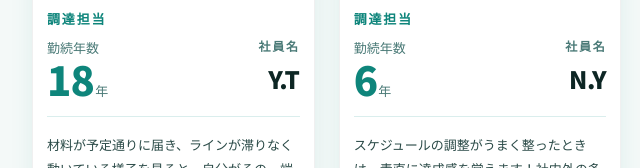
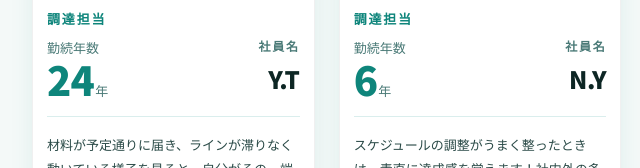
Before and after one commit to otsukahori/saiyousite, a plain HTML site: page shokusha/chotatsu.html in a window 1280 px wide. Shown: the part 852-1020 px from the top of the page, 160-800 px from the left. Drawn offline with Linux system fonts and the light colour scheme.

Commit message:
調達ページ左側(Y.T)の勤続年数を18年→24年に変更
Co-Authored-By: Claude Sonnet 4.6 <noreply@anthropic.com>

```diff
--- a/shokusha/chotatsu.html
+++ b/shokusha/chotatsu.html
@@ -120,7 +120,7 @@ body{font-family:"Noto Sans JP",sans-serif;background:#f4f9f8;color:var(--text);
   <section style="margin-bottom:72px">
     <div class="sec-heading"><span class="sec-heading__en">Our team members</span><div class="sec-heading__text">先輩社員の紹介</div></div>
     <div class="staff-grid">
-      <div class="staff-card"><img class="staff-card__photo" src="../images/photo-ng.png" alt="写真なし" style="object-fit:contain;background:#f8f8f8"><div class="staff-card__body"><div class="staff-card__role">調達担当</div><div class="staff-card__info-row"><div class="staff-card__tenure"><span>勤続年数</span><div style="display:flex;align-items:baseline;gap:1px"><span class="staff-card__tenure-num">18</span><span>年</span></div></div><div style="text-align:right"><div class="staff-card__namelabel">社員名</div><div class="staff-card__name">Y.T</div></div></div><div class="staff-card__divider"></div><p class="staff-card__comment">材料が予定通りに届き、ラインが滞りなく動いている様子を見ると、自分がその一端を担えているのだと、静かな達成感を感じます。</p></div></div>
+      <div class="staff-card"><img class="staff-card__photo" src="../images/photo-ng.png" alt="写真なし" style="object-fit:contain;background:#f8f8f8"><div class="staff-card__body"><div class="staff-card__role">調達担当</div><div class="staff-card__info-row"><div class="staff-card__tenure"><span>勤続年数</span><div style="display:flex;align-items:baseline;gap:1px"><span class="staff-card__tenure-num">24</span><span>年</span></div></div><div style="text-align:right"><div class="staff-card__namelabel">社員名</div><div class="staff-card__name">Y.T</div></div></div><div class="staff-card__divider"></div><p class="staff-card__comment">材料が予定通りに届き、ラインが滞りなく動いている様子を見ると、自分がその一端を担えているのだと、静かな達成感を感じます。</p></div></div>
       <div class="staff-card"><img class="staff-card__photo" src="../images/photo-ng.png" alt="写真なし" style="object-fit:contain;background:#f8f8f8"><div class="staff-card__body"><div class="staff-card__role">調達担当</div><div class="staff-card__info-row"><div class="staff-card__tenure"><span>勤続年数</span><div style="display:flex;align-items:baseline;gap:1px"><span class="staff-card__tenure-num">6</span><span>年</span></div></div><div style="text-align:right"><div class="staff-card__namelabel">社員名</div><div class="staff-card__name">N.Y</div></div></div><div class="staff-card__divider"></div><p class="staff-card__comment">スケジュールの調整がうまく整ったときは、素直に達成感を覚えます！社内外の多くの方と連携しながら進める仕事ですので、人と関わることが好きな方には、きっと向いていると思います。</p></div></div>
     </div>
   </section>
```
